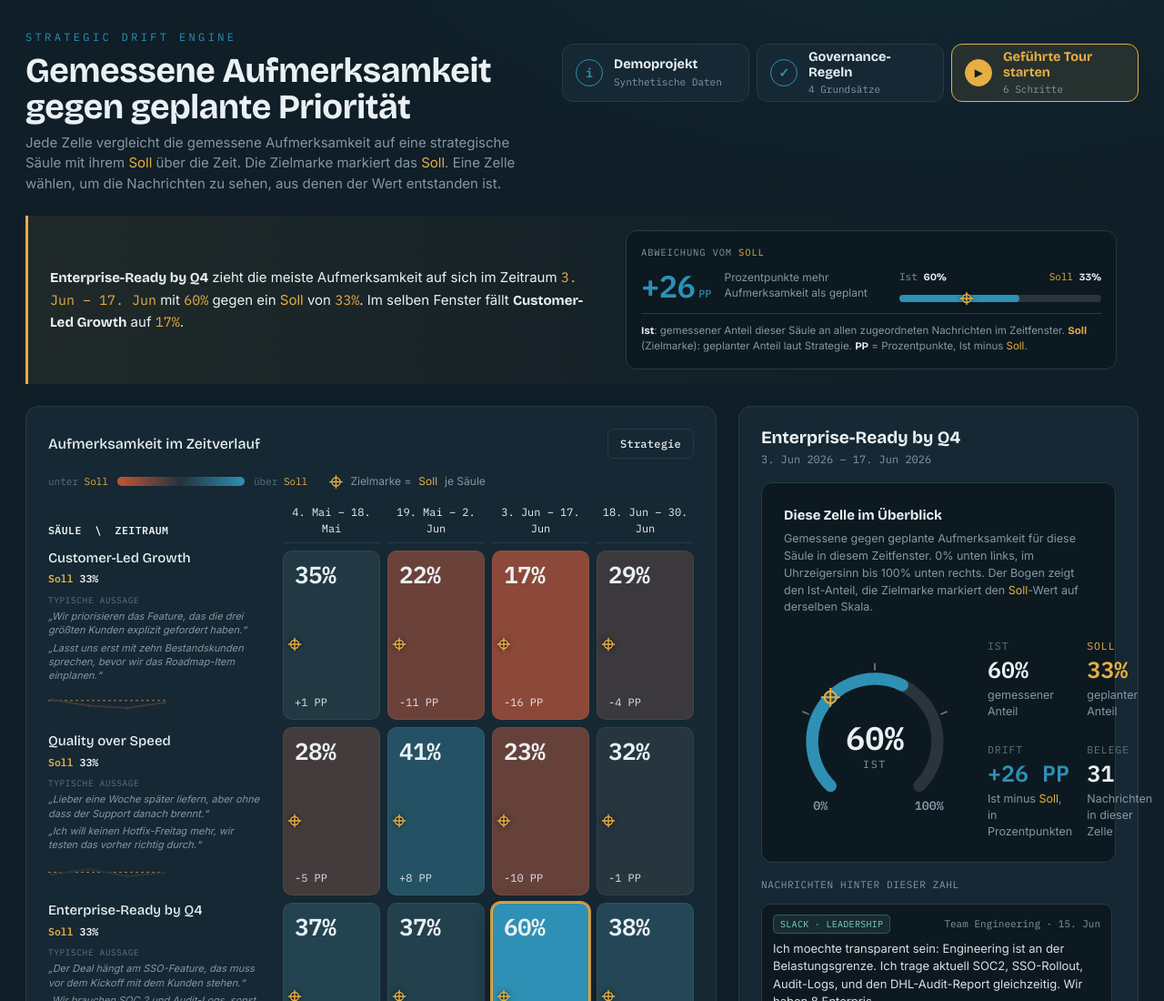
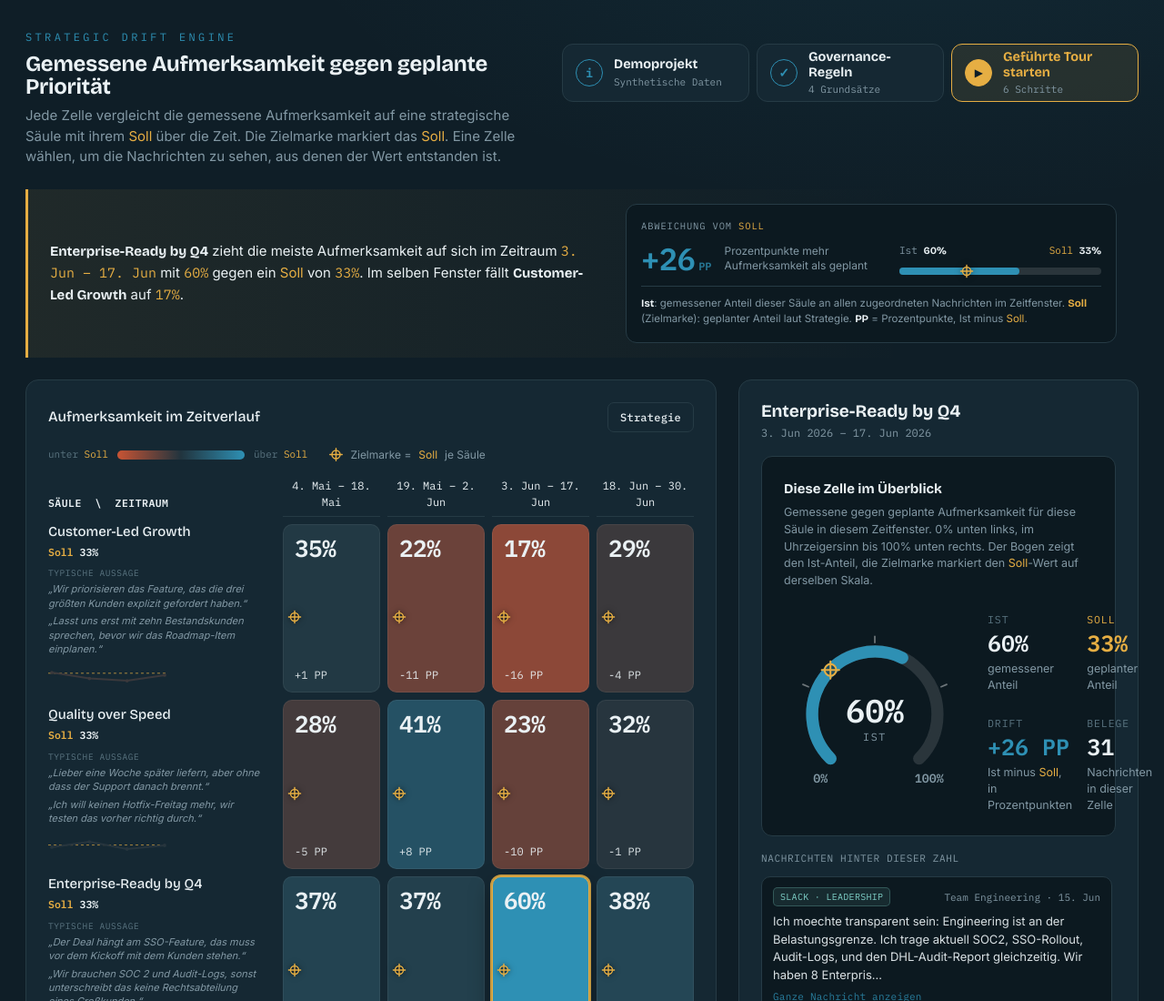
Before and after one commit to frankknebeljanssen-create/strategic-drift-engine, a plain HTML site: page docs/index.html in a window 1280 px wide. Shown: the top 1100 px of the page at 91% size. Drawn offline with nearby package versions, Linux system fonts and the light colour scheme.

Commit message:
style(frontend): Haupttitel skaliert mit Fensterbreite, bleibt einzeilig
Co-Authored-By: Claude Sonnet 5.5 <noreply@anthropic.com>

```diff
--- a/docs/index.html
+++ b/docs/index.html
@@ -31,7 +31,7 @@ body{
 .byline{font-size:12.5px; color:var(--faint); margin:-8px 0 16px}
 .byline a{color:var(--muted); text-decoration:none; border-bottom:1px solid rgba(130,152,164,.35)}
 .byline a:hover{color:var(--ink); border-bottom-color:var(--amber)}
-h1{font-family:var(--disp); font-weight:700; font-size:clamp(26px,3.2vw,38px);
+h1{font-family:var(--disp); font-weight:700; font-size:clamp(24px,1.85vw,32px);
   line-height:1.05; letter-spacing:-.01em; margin:0 0 var(--s1)}
 .sub{color:var(--muted); font-size:15px; max-width:110ch; margin:0}
 
```
Also changed, not shown: docs/screenshot.png, 1 other file.
